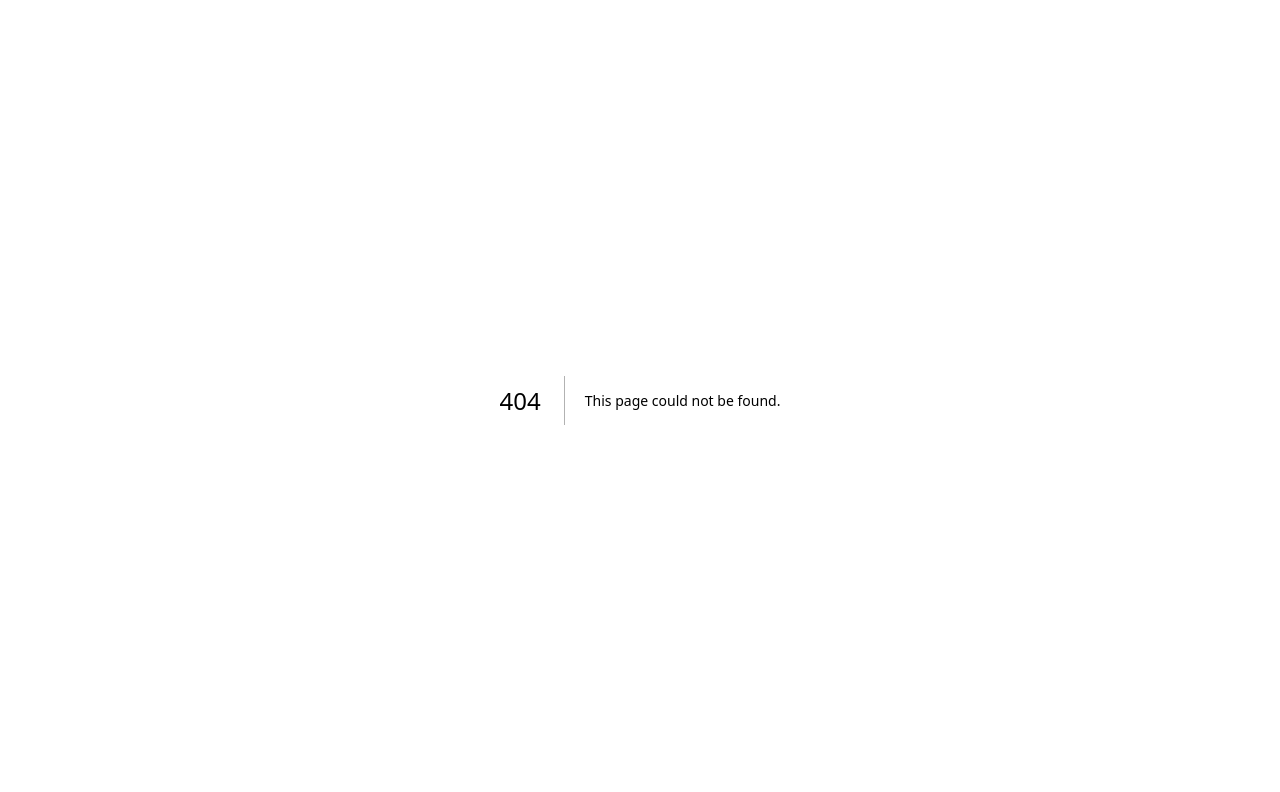
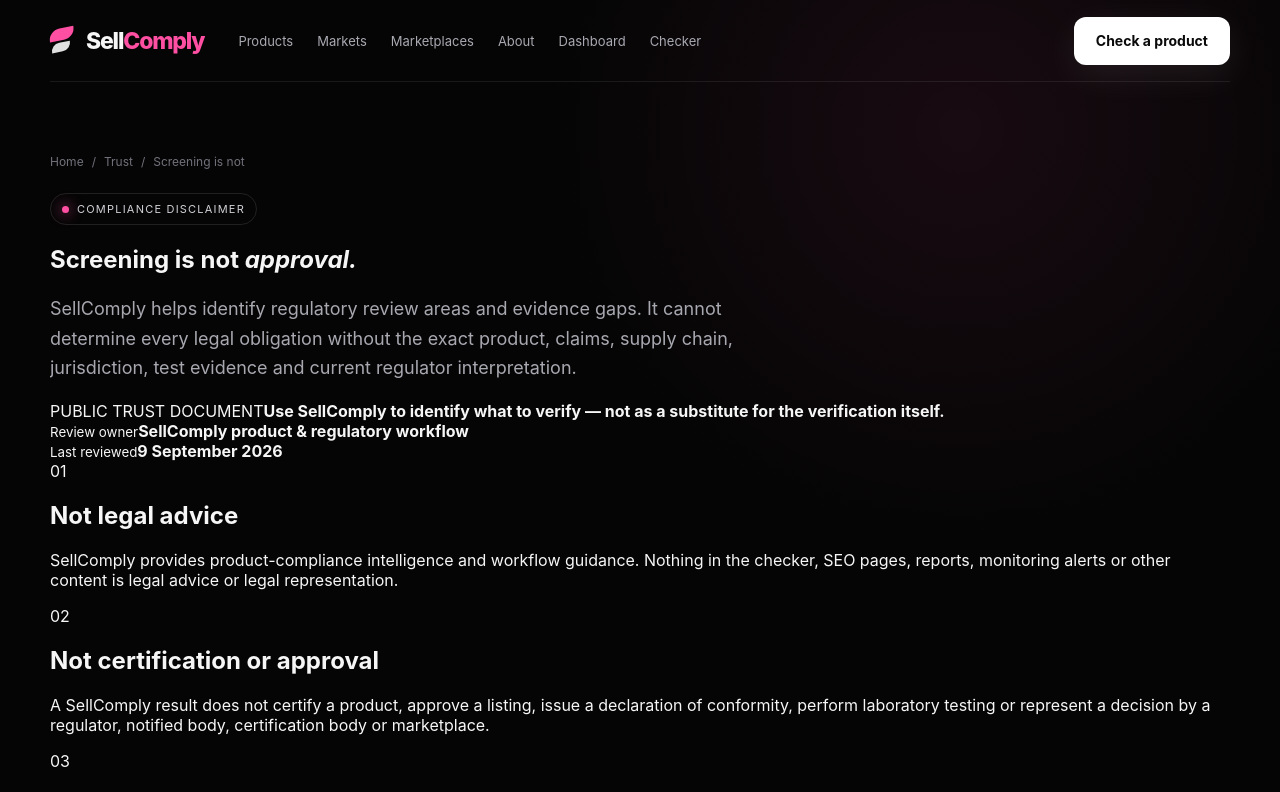
Before and after one commit to SviatF/sell-comply, a Next.js app: page /disclaimer in a window 1280 px wide. Before the commit this address had no page. Shown: the top 792 px of the page. Built offline with nearby package versions, Linux system fonts and the light colour scheme.

Commit message:
Add disclaimer trust page

```diff
--- /dev/null
+++ b/app/disclaimer/page.tsx
@@ -0,0 +1,59 @@
+import type { Metadata } from "next";
+import TrustPolicyPage from "@/app/components/TrustPolicyPage";
+
+export const metadata: Metadata = {
+  title: "Compliance Disclaimer",
+  description: "Important limitations of SellComply product-compliance screening, risk scores, reports, marketplace checks and regulatory guidance.",
+  alternates: { canonical: "/disclaimer" },
+};
+
+export default function DisclaimerPage() {
+  return (
+    <TrustPolicyPage
+      eyebrow="COMPLIANCE DISCLAIMER"
+      title="Screening is not"
+      accent="approval."
+      lead="SellComply helps identify regulatory review areas and evidence gaps. It cannot determine every legal obligation without the exact product, claims, supply chain, jurisdiction, test evidence and current regulator interpretation."
+      lastUpdated="9 September 2026"
+      summary="Use SellComply to identify what to verify — not as a substitute for the verification itself."
+      sections={[
+        {
+          title: "Not legal advice",
+          paragraphs: [
+            "SellComply provides product-compliance intelligence and workflow guidance. Nothing in the checker, SEO pages, reports, monitoring alerts or other content is legal advice or legal representation.",
+          ],
+        },
+        {
+          title: "Not certification or approval",
+          paragraphs: [
+            "A SellComply result does not certify a product, approve a listing, issue a declaration of conformity, perform laboratory testing or represent a decision by a regulator, notified body, certification body or marketplace.",
+          ],
+        },
+        {
+          title: "Risk score meaning",
+          paragraphs: [
+            "The 0–100 risk score is a screening-complexity signal based on rule density, product characteristics and uncertainty. It is not a probability that a product is illegal, unsafe or non-compliant.",
+          ],
+        },
+        {
+          title: "Product facts matter",
+          paragraphs: [
+            "Small changes in intended use, age grading, electrical design, radio module, battery chemistry, formulation, claims, packaging, importer role or destination market can materially change the applicable rules.",
+          ],
+        },
+        {
+          title: "Rules change",
+          paragraphs: [
+            "Regulations, guidance, standards and marketplace policies can change. Always verify high-impact decisions against the current official source and obtain specialist support where the consequence of error is significant.",
+          ],
+        },
+        {
+          title: "Reports are screening snapshots",
+          paragraphs: [
+            "Shareable report URLs recreate a screening from the supplied product, market, marketplace and confirmed facts using the current SellComply rule set. They are not immutable legal opinions or frozen regulatory records.",
+          ],
+        },
+      ]}
+    />
+  );
+}
```
